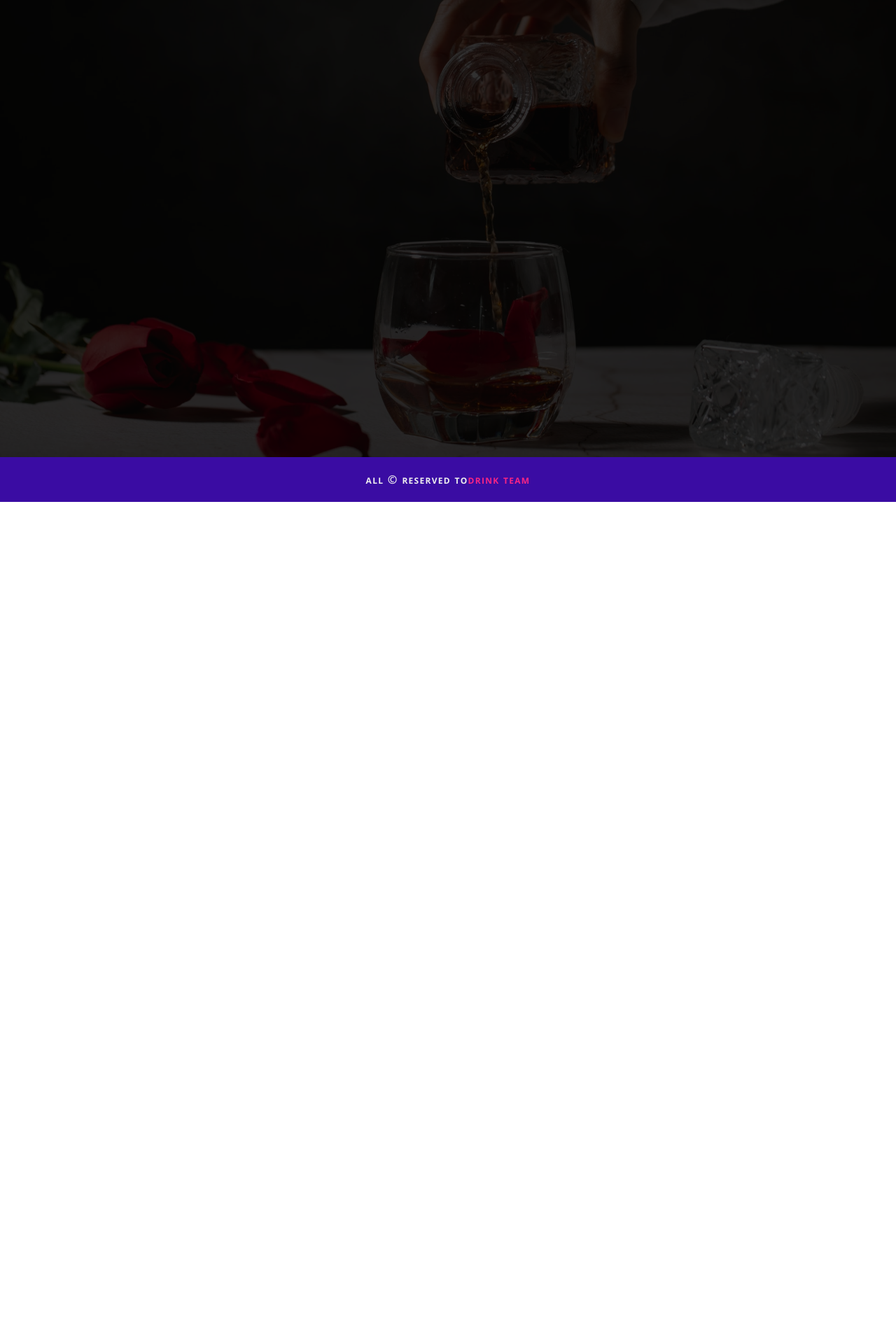
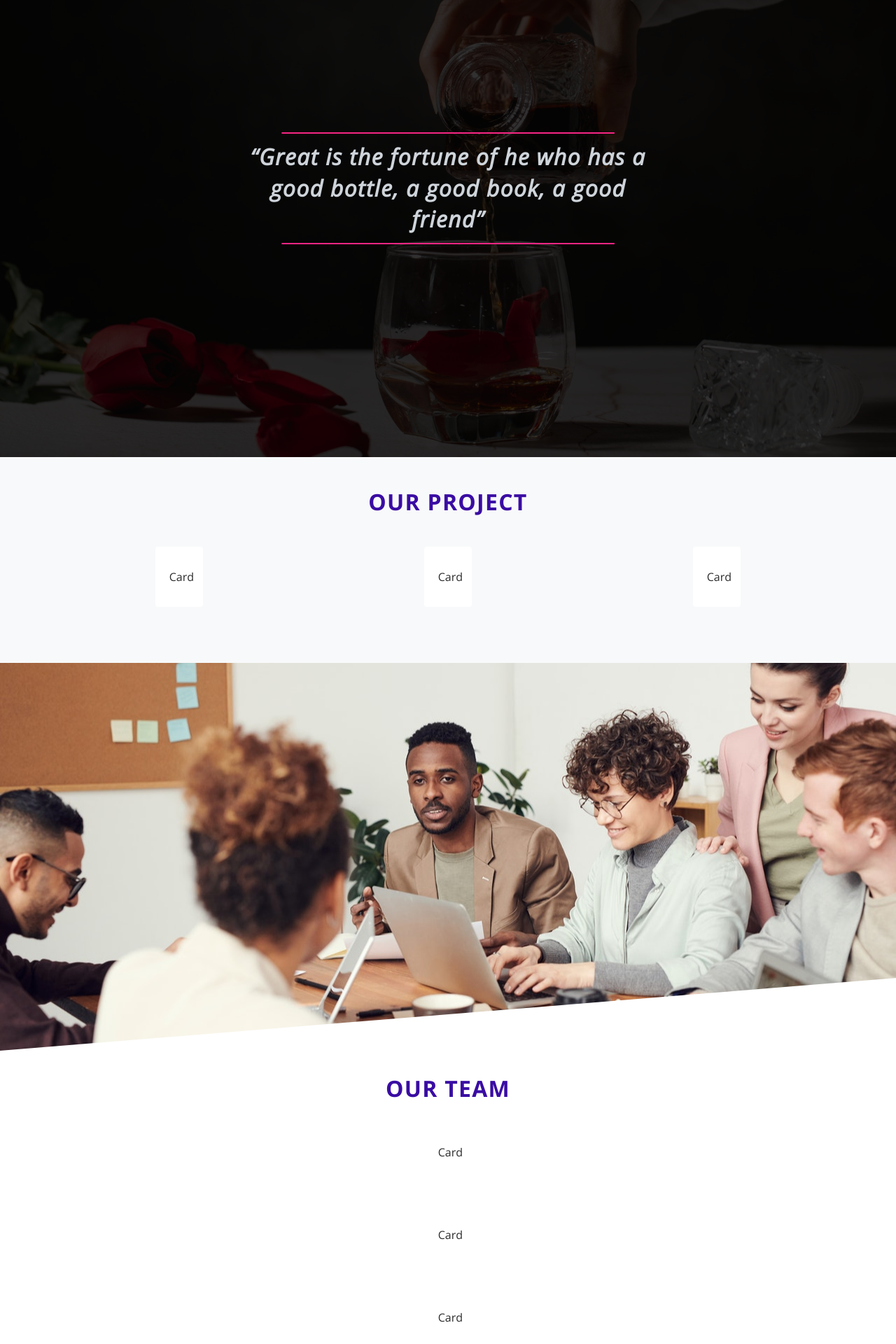
Before and after one commit to Skifiltos/cocktail, a React (Create React App) app: page /about in a window 1280 px wide. Shown: the part 195-2115 px from the top of the page at 70% size. Before the commit the page ends 912 px from the top, so only its background shows below. Built offline with nearby package versions, Linux system fonts and the light colour scheme.

Commit message:
about screen

```diff
--- a/src/screen/AboutScreen.js
+++ b/src/screen/AboutScreen.js
@@ -5,11 +5,60 @@
 import teamImg from "../assets/image/team-img.jpg";
 
 const AboutScreen = () => {
-  return <>
-    <Hero img={image}>
+  return (
+    <>
+      <Hero img={image}>
+        <section className="about-hero">
+          <div className="about-text">
+            <div className="topline"></div>
+            <h3>
+              <q>
+                Great is the fortune of he who has a good bottle,
+                a good book, a good friend
+              </q>
+            </h3>
+            <div className="underline"></div>
+          </div>
+        </section>
+      </Hero>
+      <section className="about-value">
+        <div className="container about-value-content">
+          <h3 className="brand-secondary-color">
+            OUR PROJECT
+          </h3>
+          <div className="card-section">
+            {
+              valueCards.map((card) => {
+                return <Card key={card.title} {...card} className={"value-card"} />
+              })
+            }
+          </div>
+        </div>
+      </section>
+      <section className="about-team">
+        <div className="team-img"
+          style={{
+            backgroundImage: `url(${teamImg})`,
+            backgroundPosition: "center",
+            backgroundRepeat: "no-repeat",
+            backgroundSize: "cover",
 
-    </Hero>
-  </>;
+          }}
+        >
+        </div>
+        <div className="about-team-content container">
+          <h3 className="brand-secondary-color">
+            OUR TEAM
+          </h3>
+          {
+            teamCards.map((card) => {
+              return <Card key={card.title} {...card} className={"value-card"} />
+            })
+          }
+        </div>
+      </section>
+    </>
+  );
 };
 
 export default AboutScreen;
--- a/src/screen/ContactScreen.js
+++ b/src/screen/ContactScreen.js
@@ -1,6 +1,8 @@
 import React from "react";
 import { Hero } from "../components";
 import backImage from "../assets/image/Contact-hero.png";
+
+
 const ContactScreen = () => {
   return <>ContactScreen</>;
 };
--- a/src/utils/links.js
+++ b/src/utils/links.js
@@ -29,7 +29,7 @@
 ];
 
 const LinkComponent = ({ classLink }) => {
-  const { closeSidebar } = useGlobalContext();
+  const closeSidebar = useGlobalContext();
 
   return (
     <ul className={classLink}>
```
Also changed, not shown: 1 other file (tests, documents, lock files or other folders).
